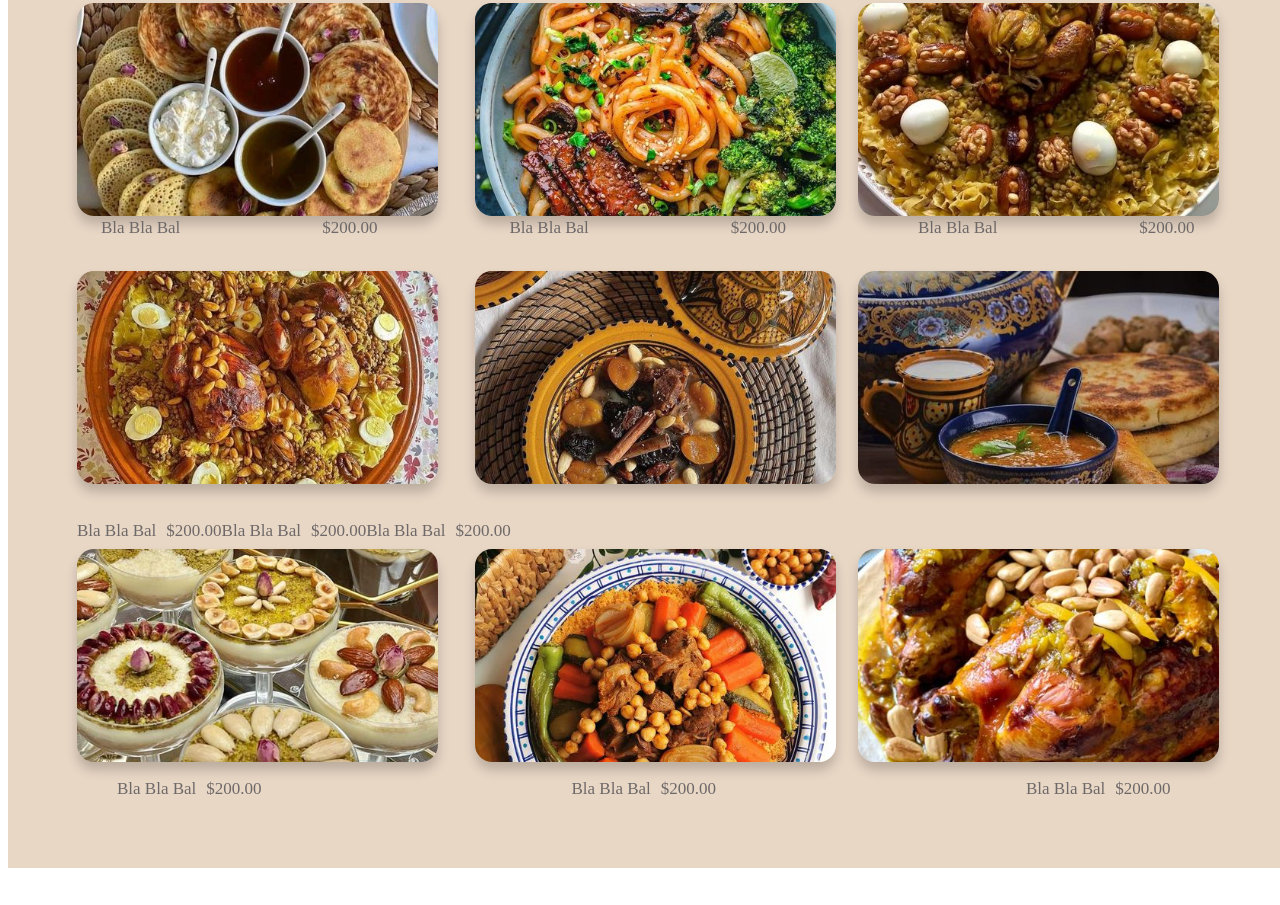
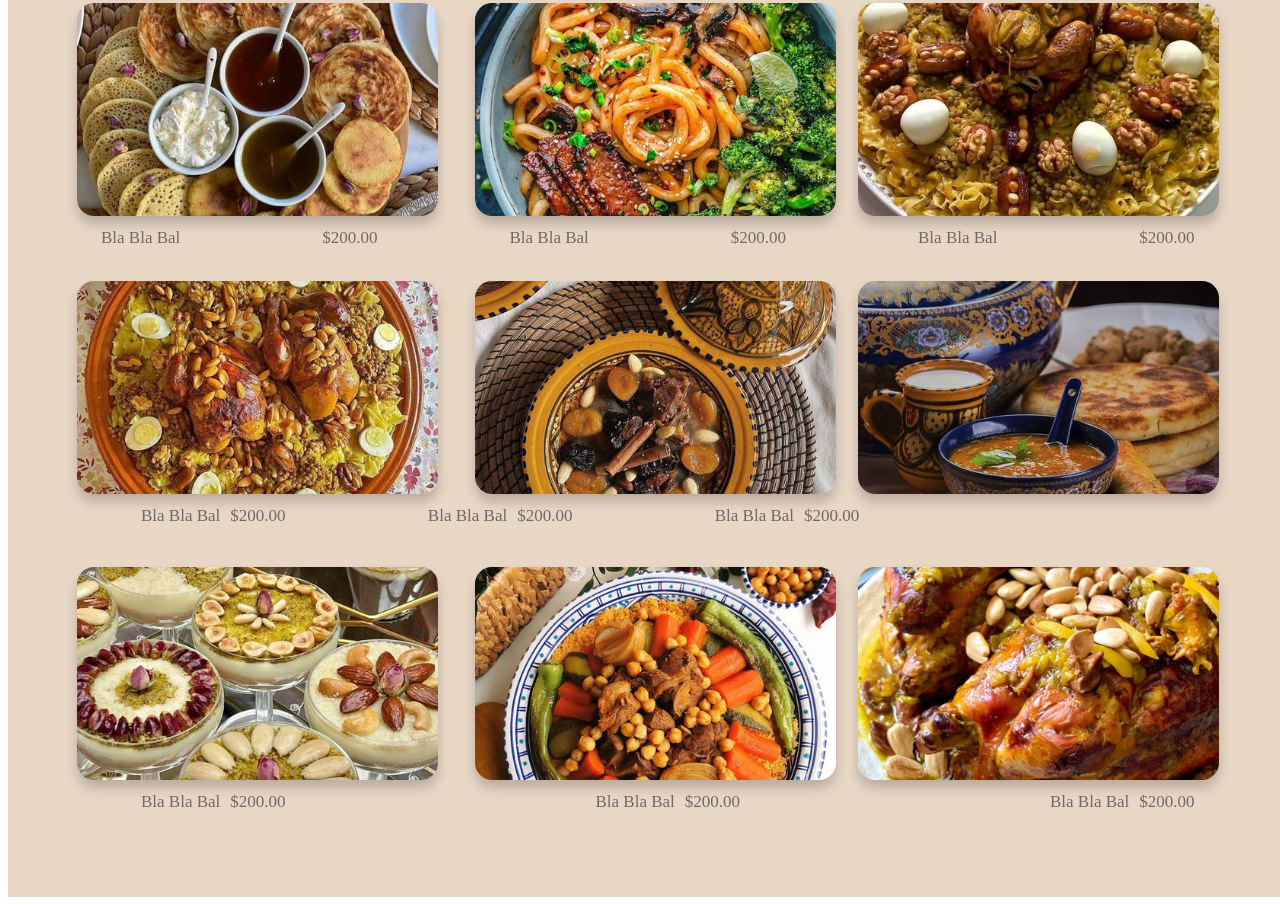
Before and after one commit to hibzzzzzz/EasyByte, a website: page html/MenuPage.html in a window 1280 px wide. Shown: the part 508-1413 px from the top of the page. Before the commit the page ends 1384 px from the top, so only its background shows below. Drawn offline with Linux system fonts and the light colour scheme; a web font is replaced by a local one.

Commit message:
fixing errors

```diff
--- a/css/MenuPage.css
+++ b/css/MenuPage.css
@@ -136,7 +136,7 @@
   height: 213px;
 }
 .MenuPage .container-2 {
-  margin-bottom: 2px;
+  margin-bottom: 12px;
   display: flex;
   flex-direction: row;
   width: 1142px;
@@ -211,6 +211,8 @@
 }
 
 .menu-list {
+  margin: 0 25px 33px 24px;
+
     list-style-type: none;
     display: flex;
     flex-direction: row;
@@ -253,7 +255,7 @@
   height: 213px;
 }
 .MenuPage .container-5 {
-  margin-bottom: 37px;
+  margin-bottom: 12px;
   display: flex;
   flex-direction: row;
   width: 1142px;
@@ -286,6 +288,7 @@
   height: 213px;
 }
 .MenuPage .container-4 {
+  margin-bottom: 12px;
   display: flex;
   flex-direction: row;
   width: 1142px;
--- a/html/MenuPage.html
+++ b/html/MenuPage.html
@@ -60,12 +60,20 @@
       </div>
 
       <div class="container-88">
+        <ul class="menu-list">
+          <li>
               <div class="dish">Bla Bla Bal</div>
               <div class="price">$200.00</div>
+          </li>
+          <li>
               <div class="dish">Bla Bla Bal</div>
               <div class="price">$200.00</div>
+          </li>
+          <li>
               <div class="dish">Bla Bla Bal</div>
               <div class="price">$200.00</div>
+          </li>
+      </ul>
       </div>
 
       <div class="container-4">
```
Lines whose indentation alone changed are shown as unchanged.
